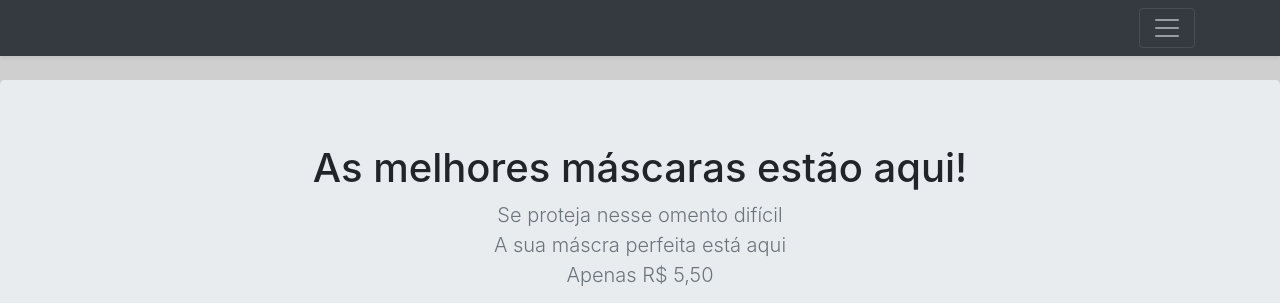
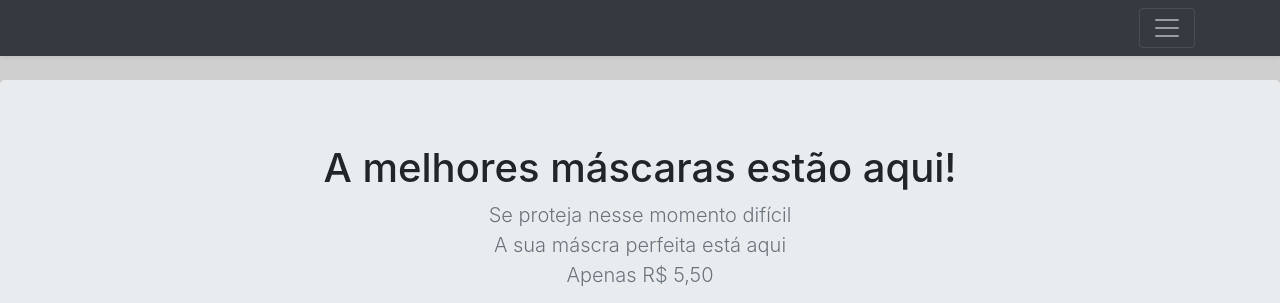
Before and after one commit to Pedro-Muniz-Oliveira/MascarasDaLu, a website: page index.html in a window 1280 px wide. Shown: the top 303 px of the page. Drawn offline with nearby package versions, Linux system fonts and the light colour scheme.

Commit message:
Update index.html

```diff
--- a/index.html
+++ b/index.html
@@ -93,10 +93,10 @@
 <br>
       <section class="jumbotron text-center" >
         <div class="container" >
-          <h1 class="jumbotron-heading">As melhores máscaras estão aqui!
+          <h1 class="jumbotron-heading">A melhores máscaras estão aqui!
 
           </h1>
-          <p class="lead text-muted">Se proteja nesse omento difícil <br>
+          <p class="lead text-muted">Se proteja nesse momento difícil <br>
             A sua máscra perfeita está aqui <br>
             Apenas R$ 5,50 </p>
           <p>
```
